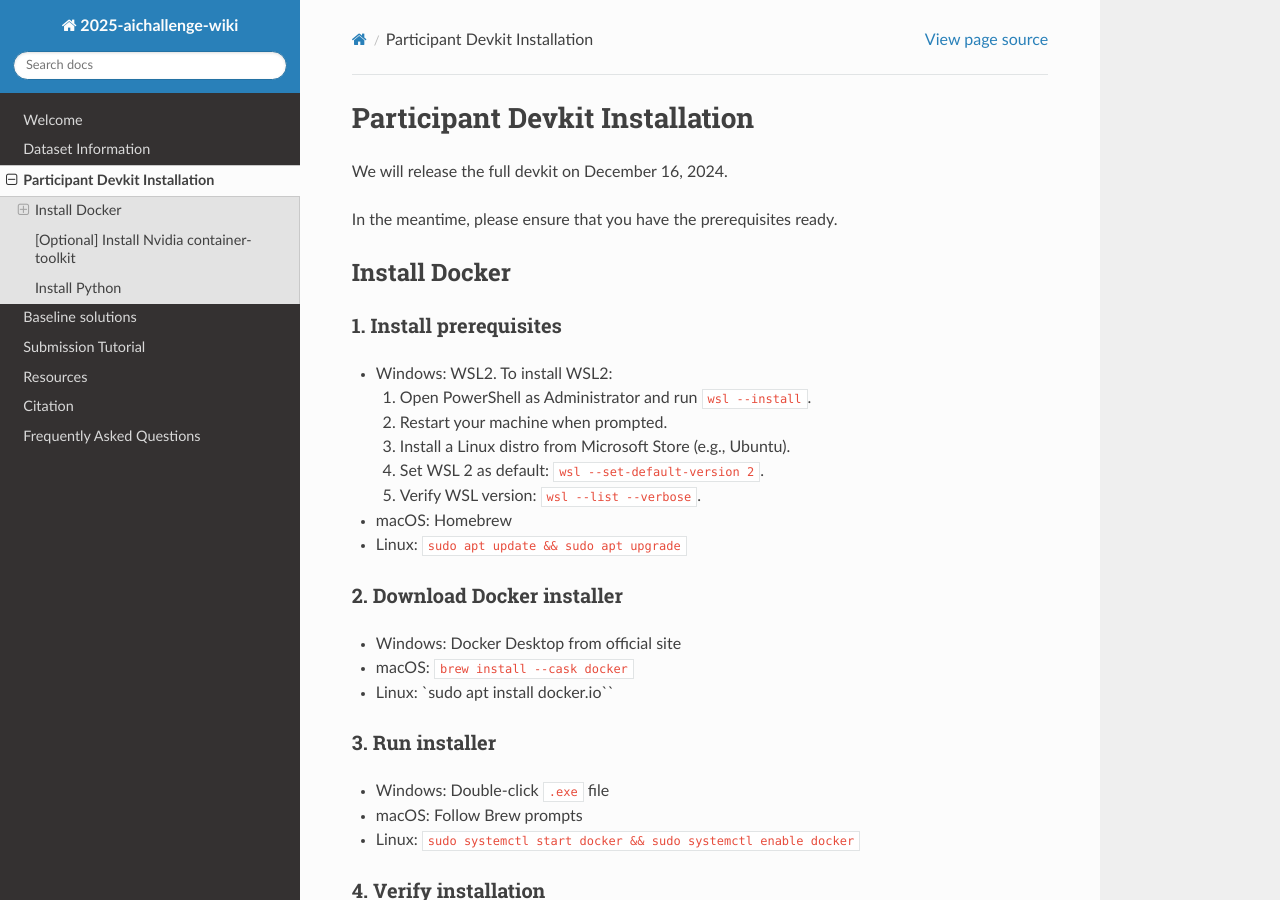
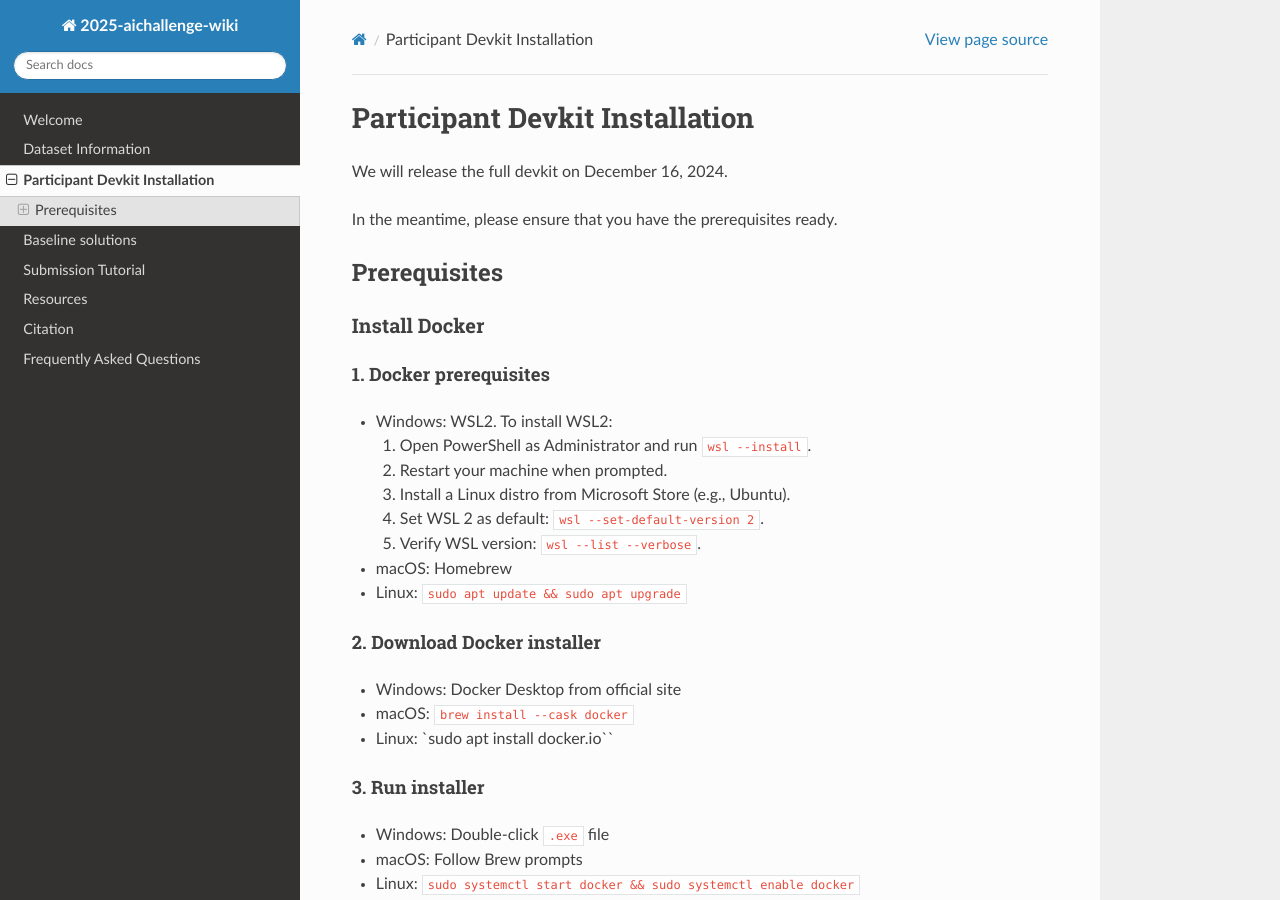
Before and after one commit to olgupila/STORM-AI-devkit-2025, a Sphinx documentation site: the page built from docs/installation.md, in a window 1280 px wide and 900 px high. Built offline with Sphinx 7.4.7 and the Read the Docs theme 3.1.0, drawn with Linux system fonts in a browser that asks for light colours; pages that are not in the unit, such as notebooks, are missing from menus.

Commit message:
installation reformat

```diff
--- a/docs/installation.md
+++ b/docs/installation.md
@@ -4,9 +4,11 @@ We will release the full devkit on December 16, 2024.
 
 In the meantime, please ensure that you have the prerequisites ready.
 
-## Install Docker
+## Prerequisites
 
-### 1. Install prerequisites
+### Install Docker
+
+#### 1. Docker prerequisites
 
 - Windows: WSL2. To install WSL2:
     1. Open PowerShell as Administrator and run `wsl --install`.
@@ -17,24 +19,24 @@ In the meantime, please ensure that you have the prerequisites ready.
 - macOS: Homebrew
 - Linux: `sudo apt update && sudo apt upgrade`
 
-### 2. Download Docker installer
+#### 2. Download Docker installer
 - Windows: Docker Desktop from official site
 - macOS: `brew install --cask docker`
 - Linux: `sudo apt install docker.io``
 
-### 3. Run installer
+#### 3. Run installer
 - Windows: Double-click `.exe` file
 - macOS: Follow Brew prompts
 - Linux: `sudo systemctl start docker && sudo systemctl enable docker`
 
-### 4. Verify installation
+#### 4. Verify installation
 - Run `docker --version`
 - Run `docker run hello-world``
 
-## [Optional] Install Nvidia container-toolkit
+### [Optional] Install Nvidia container-toolkit
 If you plan to use GPU power in your submission and you want to try it locally, you will need to install the [nvidia container-toolkit](https://docs.nvidia.com/datacenter/cloud-native/container-toolkit/install-guide.html).
 
-## Install Python
+### Install Python
 If you do not have Python installed, please refer to the anaconda installation instructions [here](https://docs.anaconda.com/free/anaconda/install/index.html). The devkit is tested for Python 3.10+ on Ubuntu and Mac OS.
 
 
```
Also changed, not shown: docs/README.md (+14 -0 lines), docs/dataset.md (+3 -1 lines).
